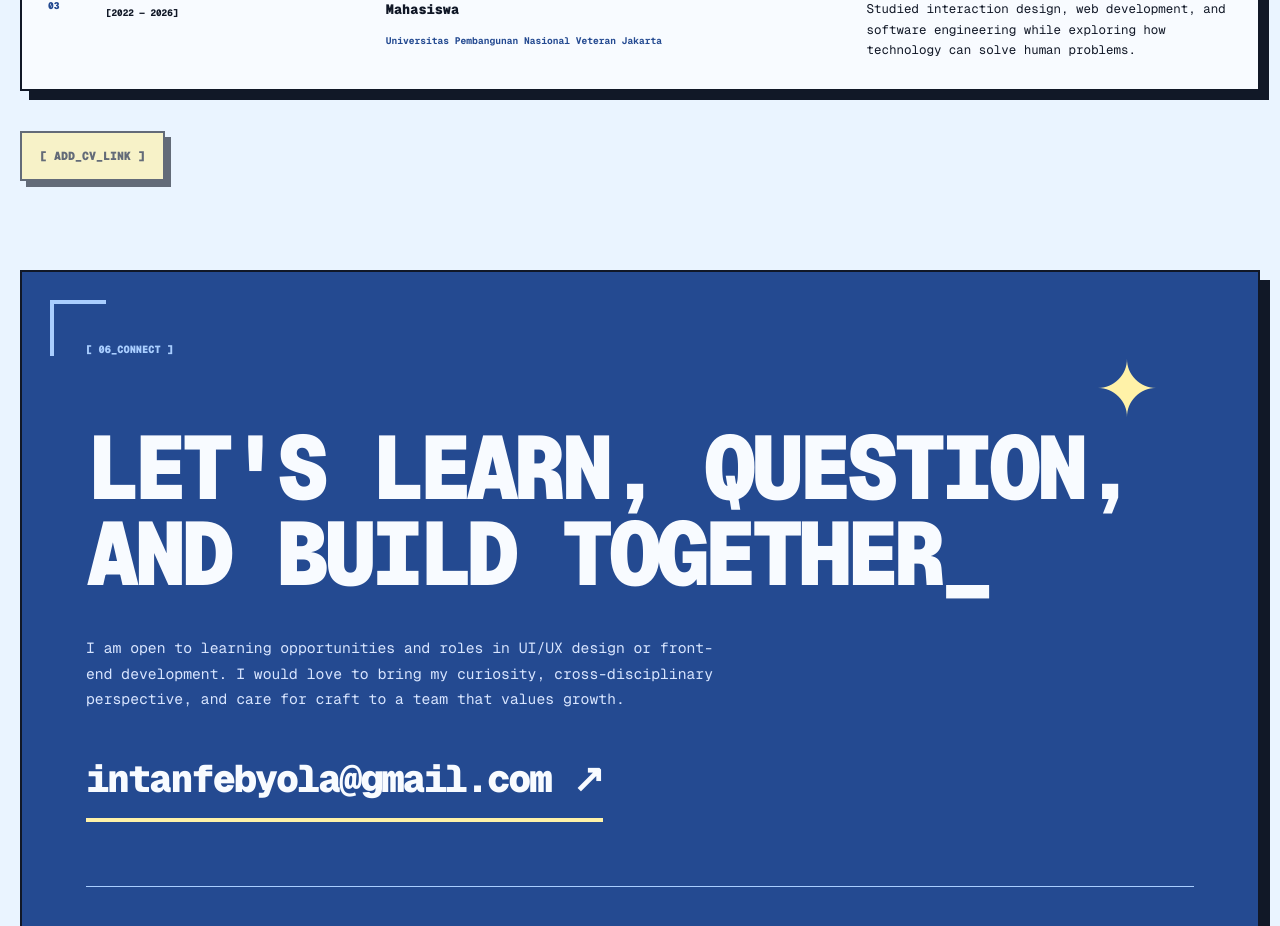
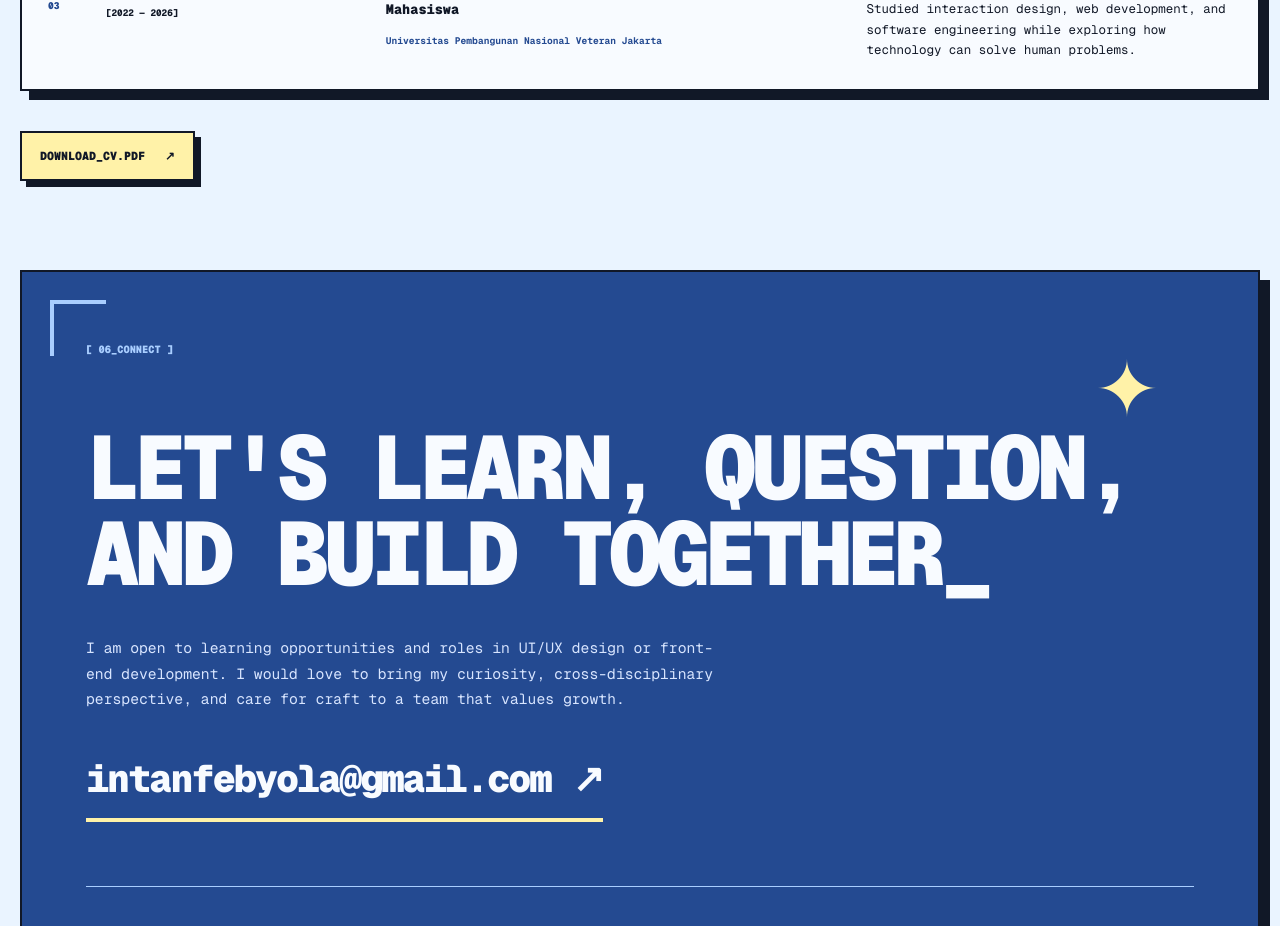
Before and after one commit to febyintanola/portofoliointan, a Next.js app: page / in a window 1280 px wide. Shown: the part 8840-9766 px from the top of the page. Built offline with nearby package versions, Linux system fonts and the light colour scheme.

Commit message:
style: add resume link and update download functionality for CV

```diff
--- a/app/page.tsx
+++ b/app/page.tsx
@@ -34,7 +34,7 @@ const projects: Project[] = [
     roles: ["UI/UX DESIGN", "MOBILE DESIGN", "FIGMA PROTOTYPE"],
     year: "2024",
     visual: "mobile",
-    url: "https://www.figma.com/proto/nPQd29r4aoJyYXPWb5rqkY/Quack?node-id=695-1464&p=f&viewport=389%2C458%2C0.03&t=h6jOBAOnQXppDNhW-1&scaling=scale-down&content-scaling=fixed&starting-point-node-id=659%3A1269&show-proto-sidebar=1&page-id=0%3A1",
+    url: "https://www.figma.com/proto/nPQd29r4aoJyYXPWb5rqkY/Quack?page-id=0%3A1&node-id=99-56&p=f&viewport=389%2C458%2C0.03&t=a96HYS6RhEeiEQnm-1&scaling=scale-down&content-scaling=fixed&starting-point-node-id=659%3A1269&show-proto-sidebar=1",
     linkLabel: "VIEW FIGMA PROTOTYPE",
   },
   {
@@ -162,7 +162,7 @@ const experiences = [
 
 const profileLinks = {
   email: "intanfebyola@gmail.com",
-  resumeUrl: "",
+  resumeUrl: "/creativ%20cv%20intan%20febyola.pdf",
   linkedInUrl: "https://www.linkedin.com/in/intan-febyola-sidabutar",
   gitHubUrl: "https://github.com/febyintanola",
   instagramUrl: "https://www.instagram.com/intanfebyola/",
@@ -491,10 +491,16 @@ export default function Home() {
             ))}
           </div>
           {profileLinks.resumeUrl ? (
-            <a className={styles.pixelButton} href={profileLinks.resumeUrl}>DOWNLOAD_CV.PDF <PixelArrow diagonal /></a>
+            <a
+              className={styles.pixelButton}
+              href={profileLinks.resumeUrl}
+              download="Intan-Febyola-CV.pdf"
+            >
+              DOWNLOAD_CV.PDF <PixelArrow diagonal />
+            </a>
           ) : (
             <span className={`${styles.pixelButton} ${styles.disabledButton}`} aria-label="Tautan CV belum diisi">
-              [ ADD_CV_LINK ]
+              [ CV_LINK ]
             </span>
           )}
         </section>
```
Also changed, not shown: 1 other file (tests, documents, lock files or other folders).
